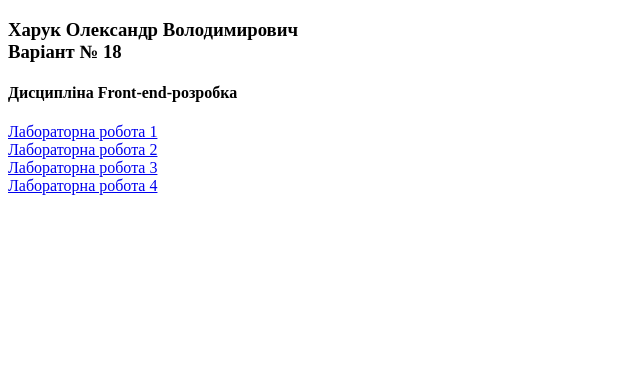
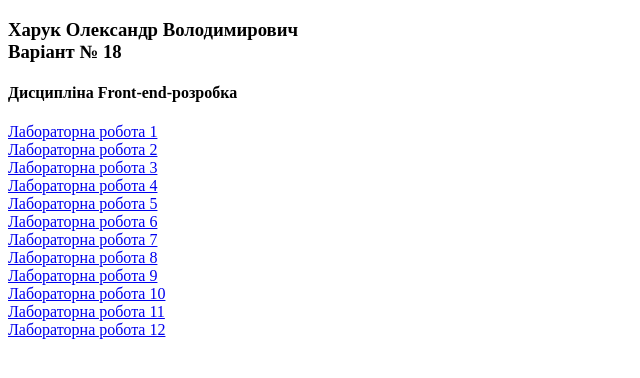
Before and after one commit to Sasha342814/Lab, a plain HTML site: page index.html in a window 1280 px wide. Shown: the whole page, without its empty margins (0-640 px from the left). Drawn offline with Linux system fonts and the light colour scheme.

Commit message:
Update index.html

```diff
--- a/index.html
+++ b/index.html
@@ -12,5 +12,14 @@
 <a href="lab2_kharuk/lab2.html">Лабораторна робота 2 </a> <br>
 <a href="lab3_kharuk/lab3.html">Лабораторна робота 3 </a> <br>
 <a href="lab4_kharuk/lab4.html">Лабораторна робота 4 </a> <br>
+<a href="lab5_kharuk/lab5.html">Лабораторна робота 5 </a> <br>
+<a href="lab6_kharuk/lab6.html">Лабораторна робота 6 </a> <br>
+<a href="lab7_kharuk/lab7.html">Лабораторна робота 7 </a> <br>
+<a href="lab8_kharuk/lab8.html">Лабораторна робота 8 </a> <br>
+<a href="lab9_kharuk/lab9.html">Лабораторна робота 9 </a> <br>
+<a href="lab10_kharuk/lab10.html">Лабораторна робота 10 </a> <br>
+<a href="lab11_kharuk/lab11.html">Лабораторна робота 11 </a> <br>
+<a href="lab12_kharuk/lab12.html">Лабораторна робота 12 </a> <br>
+</body>
 </body>
 </html>
```
